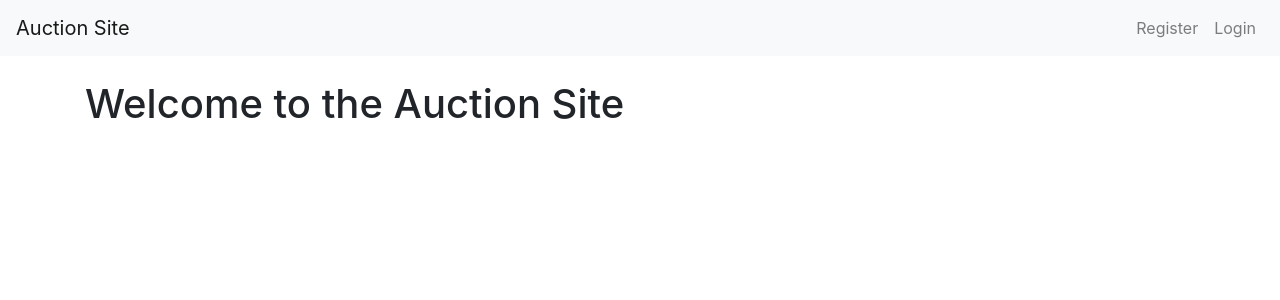
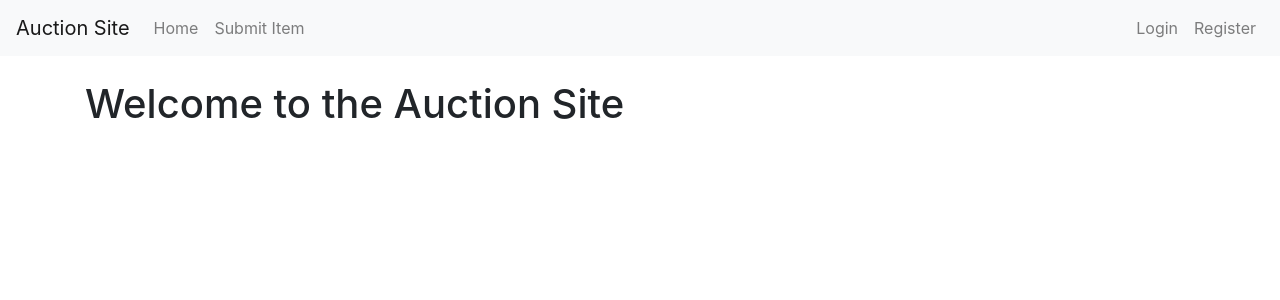
Before and after one commit to parkerg16/ebayClone, a Django app: template auction/templates/auction/home.html in a window 1280 px wide. Shown: the top 300 px of the page. Run offline with Django 3.2, Linux system fonts and the light colour scheme; the template is opened without the code that fills it, so the values that code supplies are empty; some libraries are stand-ins or nearby versions.

Commit message:
Modify base.html navbar to better use bootstrap. Fix login path if user tries to submit item without being logged in. Modified registration page to use bootstrap and updated views to pass errors back to registration page.

```diff
--- a/auction/templates/auction/base.html
+++ b/auction/templates/auction/base.html
@@ -3,30 +3,41 @@
 <head>
     <meta charset="UTF-8">
     <meta name="viewport" content="width=device-width, initial-scale=1.0">
-    <title>{% block title %}Auction Site{% endblock %}</title>
-    <link href="https://stackpath.bootstrapcdn.com/bootstrap/4.5.2/css/bootstrap.min.css" rel="stylesheet">
+    <title>{% block title %}My Auction Site{% endblock %}</title>
+    <link rel="stylesheet" href="https://stackpath.bootstrapcdn.com/bootstrap/4.5.2/css/bootstrap.min.css">
 </head>
 <body>
     <nav class="navbar navbar-expand-lg navbar-light bg-light">
         <a class="navbar-brand" href="{% url 'home' %}">Auction Site</a>
-        <div class="collapse navbar-collapse">
+        <button class="navbar-toggler" type="button" data-toggle="collapse" data-target="#navbarNav" aria-controls="navbarNav" aria-expanded="false" aria-label="Toggle navigation">
+            <span class="navbar-toggler-icon"></span>
+        </button>
+        <div class="collapse navbar-collapse" id="navbarNav">
+            <ul class="navbar-nav mr-auto">
+                <li class="nav-item">
+                    <a class="nav-link" href="{% url 'home' %}">Home</a>
+                </li>
+                <li class="nav-item">
+                    <a class="nav-link" href="{% url 'submit_item' %}">Submit Item</a>
+                </li>
+            </ul>
             <ul class="navbar-nav ml-auto">
                 {% if user.is_authenticated %}
-                    <li class="nav-item"><a class="nav-link" href="{% url 'submit_item' %}">Submit Item</a></li>
-                    <li class="nav-item">
-                        <form method="post" action="{% url 'logout' %}">
-                            {% csrf_token %}
-                            <button type="submit" class="btn btn-link nav-link" style="display: inline; padding: 0;">Logout</button>
-                        </form>
-                    </li>
+                <li class="nav-item">
+                    <a class="nav-link" href="{% url 'logout' %}">Logout</a>
+                </li>
                 {% else %}
-                    <li class="nav-item"><a class="nav-link" href="{% url 'register' %}">Register</a></li>
-                    <li class="nav-item"><a class="nav-link" href="{% url 'login' %}">Login</a></li>
+                <li class="nav-item">
+                    <a class="nav-link" href="{% url 'login' %}">Login</a>
+                </li>
+                <li class="nav-item">
+                    <a class="nav-link" href="{% url 'register' %}">Register</a>
+                </li>
                 {% endif %}
             </ul>
         </div>
     </nav>
-    <div class="container">
+    <div class="container mt-4">
         {% block content %}{% endblock %}
     </div>
     <script src="https://code.jquery.com/jquery-3.5.1.slim.min.js"></script>
--- a/auction/views.py
+++ b/auction/views.py
@@ -30,7 +30,6 @@ def register(request):
     else:
         form = RegistrationForm()
     return render(request, 'auction/register.html', {'form': form})
-
 
 def login_view(request):
     if request.method == 'POST':
--- a/auction_site/settings.py
+++ b/auction_site/settings.py
@@ -16,7 +16,7 @@ from pathlib import Path
 BASE_DIR = Path(__file__).resolve().parent.parent
 MEDIA_URL = '/media/'
 MEDIA_ROOT = BASE_DIR / 'media'
-
+LOGIN_URL = '/login/'
 
 # Quick-start development settings - unsuitable for production
 # See https://docs.djangoproject.com/en/5.0/howto/deployment/checklist/
```
Also changed, not shown: auction/templates/auction/register.html (+54 -7 lines).
